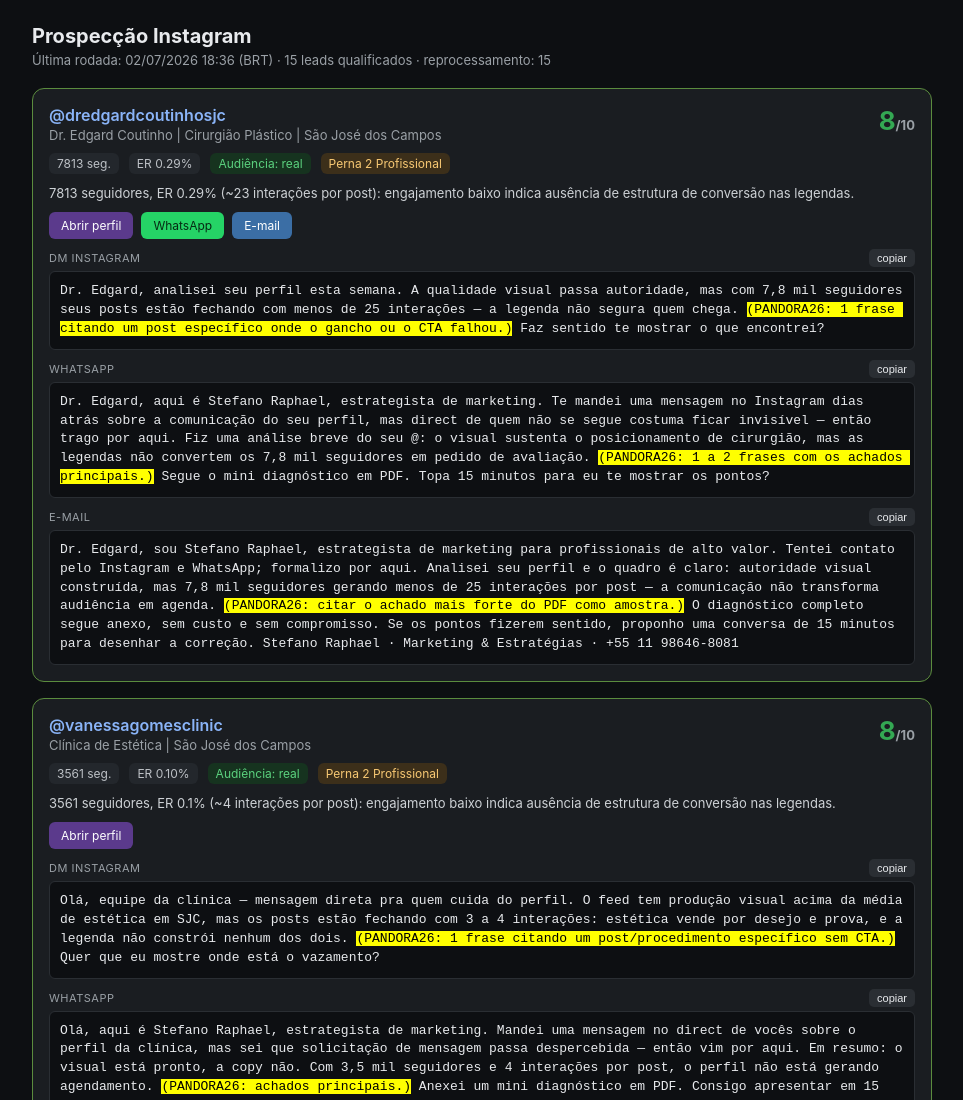
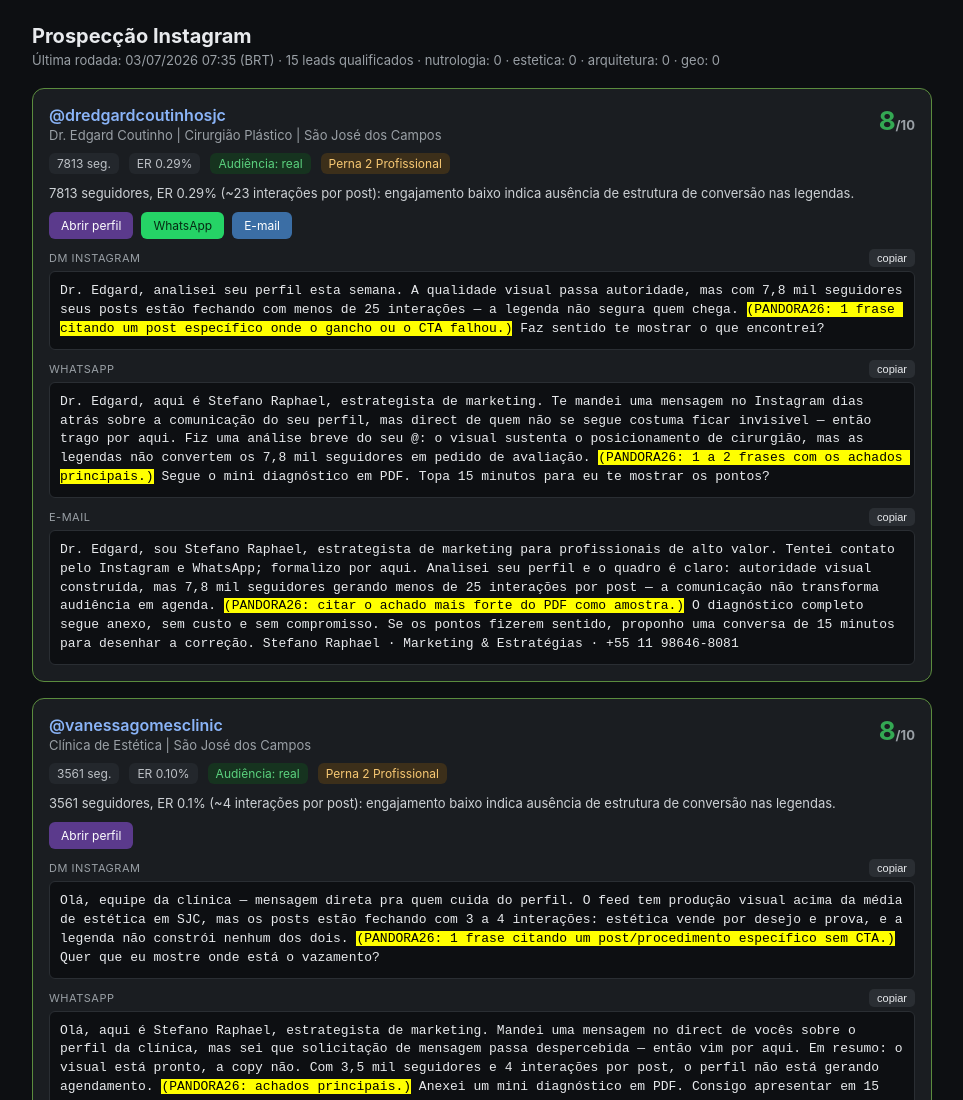
Before and after one commit to StefanoRaphael/prospeccao-instagram, a plain HTML site: page docs/index.html in a window 1280 px wide. Shown: the top 1100 px of the page, without its empty margins (158-1121 px from the left). Drawn offline with Linux system fonts and the light colour scheme.

Commit message:
Atualiza leads 2026-07-03

```diff
--- a/docs/index.html
+++ b/docs/index.html
@@ -26,7 +26,7 @@
 </style></head><body>
 <header>
  <h1>Prospecção Instagram</h1>
- <div class="sub">Última rodada: 02/07/2026 18:36 (BRT) · 15 leads qualificados · reprocessamento: 15</div>
+ <div class="sub">Última rodada: 03/07/2026 07:35 (BRT) · 15 leads qualificados · nutrologia: 0 · estetica: 0 · arquitetura: 0 · geo: 0</div>
 </header>
 <div class="wrap">
     <div class="card nota8">
```
